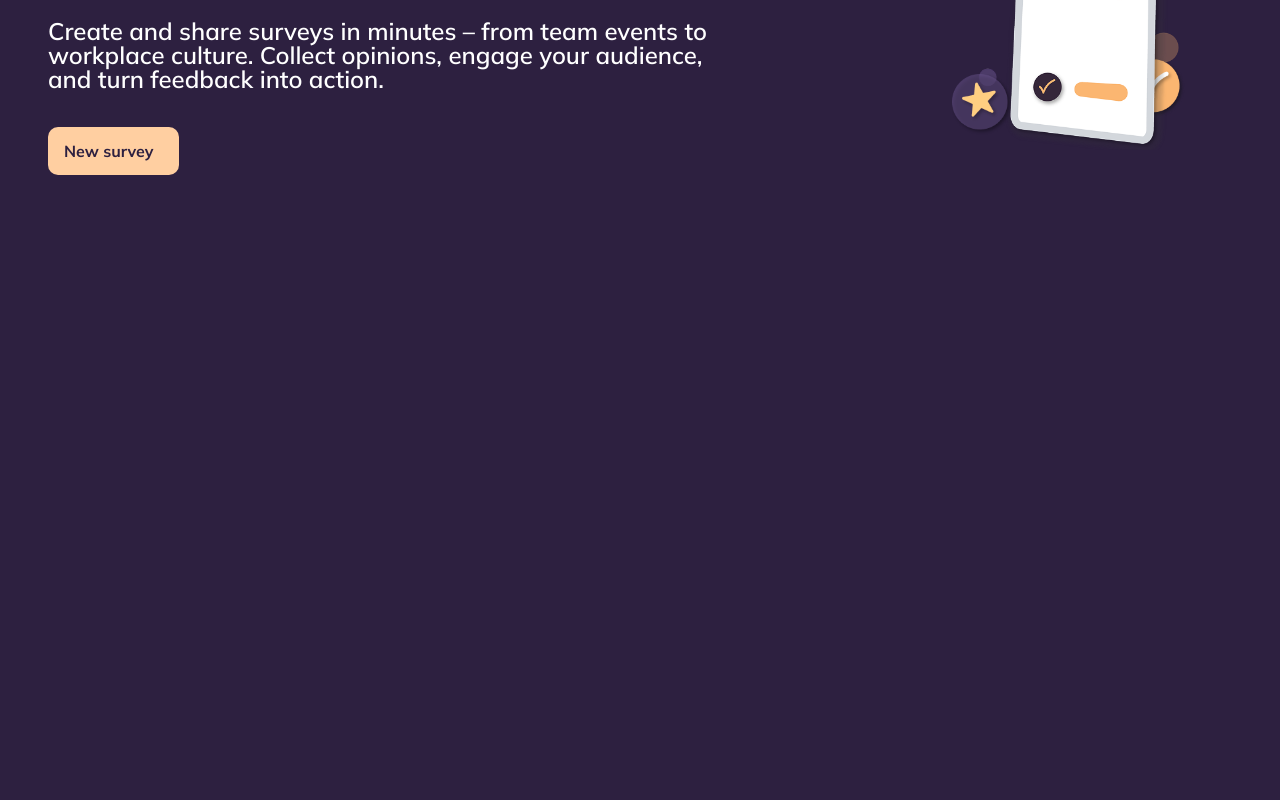
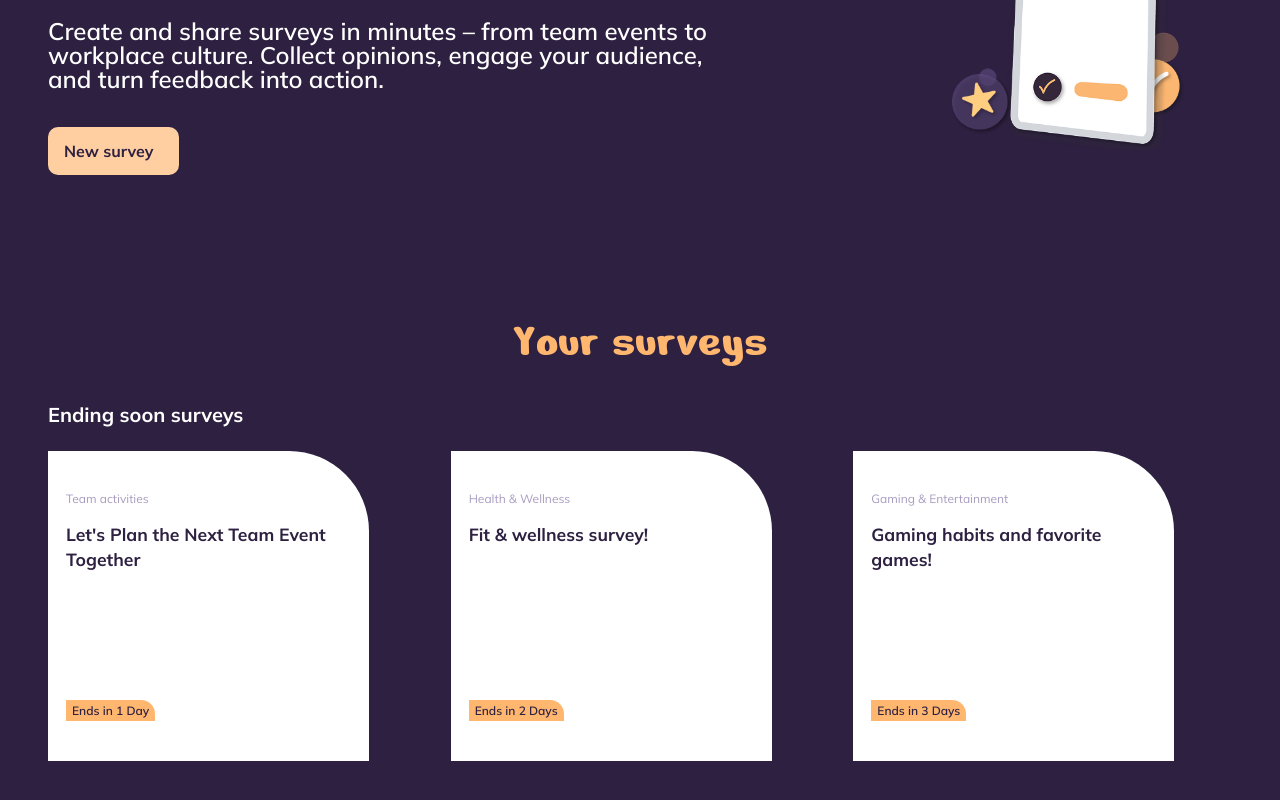
Before and after one commit to milosdimi/angular-pollapp, an Angular app: page / in a window 1280 px wide. Shown: the part 368-1168 px from the top of the page. Before the commit the page ends 800 px from the top, so only its background shows below. Built offline with nearby package versions, Linux system fonts and the light colour scheme.

Commit message:
refactor: update deadline badge styles and restructure highlight card layout; add ending soon surveys section

```diff
--- a/src/app/components/deadline-badge/deadline-badge.scss
+++ b/src/app/components/deadline-badge/deadline-badge.scss
@@ -4,6 +4,6 @@
   color: var(--color-text-dark);
   font-size: 0.75rem;
   font-weight: 600;
-  padding: 4px 10px;
-  border-radius: var(--radius-sm);
+  padding: 3px 6px;
+  border-radius: 0 14px 0 0;
 }
--- a/src/app/components/highlight-card/highlight-card.html
+++ b/src/app/components/highlight-card/highlight-card.html
@@ -1,7 +1,9 @@
 <article class="card" (click)="onClick()">
-  @if (survey().category) {
-    <span class="category">{{ survey().category }}</span>
-  }
-  <h3 class="title">{{ survey().title }}</h3>
-  <app-deadline-badge [endDate]="survey().end_date" />
+  <div class="content">
+    @if (survey().category) {
+      <span class="category">{{ survey().category }}</span>
+    }
+    <h3 class="title">{{ survey().title }}</h3>
+    <app-deadline-badge [endDate]="survey().end_date" />
+  </div>
 </article>
--- a/src/app/components/highlight-card/highlight-card.scss
+++ b/src/app/components/highlight-card/highlight-card.scss
@@ -1,17 +1,26 @@
 .card {
   background-color: var(--color-bg-card-light);
-  border-radius: var(--radius-lg);
-  padding: 20px 24px;
+  border-radius: 0 80px 0 0;
+  padding: 40px 18px;
   cursor: pointer;
   display: flex;
   flex-direction: column;
-  gap: 12px;
+  gap: 10px;
   transition: opacity 0.2s ease;
-  min-width: 240px;
+  width: 321px;
+  min-height: 310px;
 
   &:hover {
     opacity: 0.9;
   }
+}
+
+.content {
+  display: flex;
+  flex-direction: column;
+  justify-content: space-between;
+  flex: 1;
+  gap: 16px;
 }
 
 .category {
--- /dev/null
+++ b/src/app/pages/home/ending-soon/ending-soon.html
@@ -0,0 +1,8 @@
+<section class="ending-soon">
+  <h2 class="ending-soon__title">Ending soon surveys</h2>
+  <div class="ending-soon__grid">
+    @for (survey of surveys(); track survey.id) {
+      <app-highlight-card [survey]="survey" (cardClick)="cardClick.emit($event)" />
+    }
+  </div>
+</section>
--- /dev/null
+++ b/src/app/pages/home/ending-soon/ending-soon.scss
@@ -0,0 +1,17 @@
+.ending-soon {
+  padding: 0 48px 48px;
+
+  &__title {
+    font-family: var(--font-body);
+    font-size: 1.25rem;
+    font-weight: 700;
+    color: var(--color-text-primary);
+    margin-bottom: 24px;
+  }
+
+  &__grid {
+    display: grid;
+    grid-template-columns: repeat(3, 1fr);
+    gap: 24px;
+  }
+}
--- /dev/null
+++ b/src/app/pages/home/ending-soon/ending-soon.ts
@@ -0,0 +1,14 @@
+import { Component, input, output } from '@angular/core';
+import { Survey } from '../../../models/survey.interface';
+import { HighlightCard } from '../../../components/highlight-card/highlight-card';
+
+@Component({
+  selector: 'app-ending-soon',
+  imports: [HighlightCard],
+  templateUrl: './ending-soon.html',
+  styleUrl: './ending-soon.scss',
+})
+export class EndingSoon {
+  surveys = input.required<Survey[]>();
+  cardClick = output<number>();
+}
--- a/src/app/pages/home/home.html
+++ b/src/app/pages/home/home.html
@@ -1,4 +1,8 @@
 <div class="container">
   <app-navbar theme="dark" />
   <app-hero />
+  <section class="your-surveys">
+    <h2 class="your-surveys__title">Your surveys</h2>
+    <app-ending-soon [surveys]="endingSoonSurveys" (cardClick)="onCardClick($event)" />
+  </section>
 </div>
--- a/src/app/pages/home/home.scss
+++ b/src/app/pages/home/home.scss
@@ -0,0 +1,10 @@
+.your-surveys {
+  &__title {
+    font-family: var(--font-display);
+    font-size: 3rem;
+    font-weight: 400;
+    color: var(--color-accent);
+    text-align: center;
+    padding: 48px 48px 32px;
+  }
+}
--- a/src/app/pages/home/home.ts
+++ b/src/app/pages/home/home.ts
@@ -1,11 +1,42 @@
-import { Component } from '@angular/core';
+import { Component, inject } from '@angular/core';
+import { Router } from '@angular/router';
 import { Navbar } from '../../components/navbar/navbar';
 import { Hero } from './hero/hero';
+import { EndingSoon } from './ending-soon/ending-soon';
+import { Survey } from '../../models/survey.interface';
+
+const MOCK_SURVEYS: Survey[] = [
+  {
+    id: 1, title: "Let's Plan the Next Team Event Together",
+    description: null, category: 'Team activities',
+    end_date: new Date(Date.now() + 1 * 86400000).toISOString(),
+    status: 'published', created_at: '', questions: [],
+  },
+  {
+    id: 2, title: 'Fit & wellness survey!',
+    description: null, category: 'Health & Wellness',
+    end_date: new Date(Date.now() + 2 * 86400000).toISOString(),
+    status: 'published', created_at: '', questions: [],
+  },
+  {
+    id: 3, title: 'Gaming habits and favorite games!',
+    description: null, category: 'Gaming & Entertainment',
+    end_date: new Date(Date.now() + 3 * 86400000).toISOString(),
+    status: 'published', created_at: '', questions: [],
+  },
+];
 
 @Component({
   selector: 'app-home',
-  imports: [Navbar, Hero],
+  imports: [Navbar, Hero, EndingSoon],
   templateUrl: './home.html',
   styleUrl: './home.scss',
 })
-export class Home {}
+export class Home {
+  private router = inject(Router);
+  endingSoonSurveys: Survey[] = MOCK_SURVEYS;
+
+  onCardClick(id: number): void {
+    this.router.navigate(['/survey', id]);
+  }
+}
```
